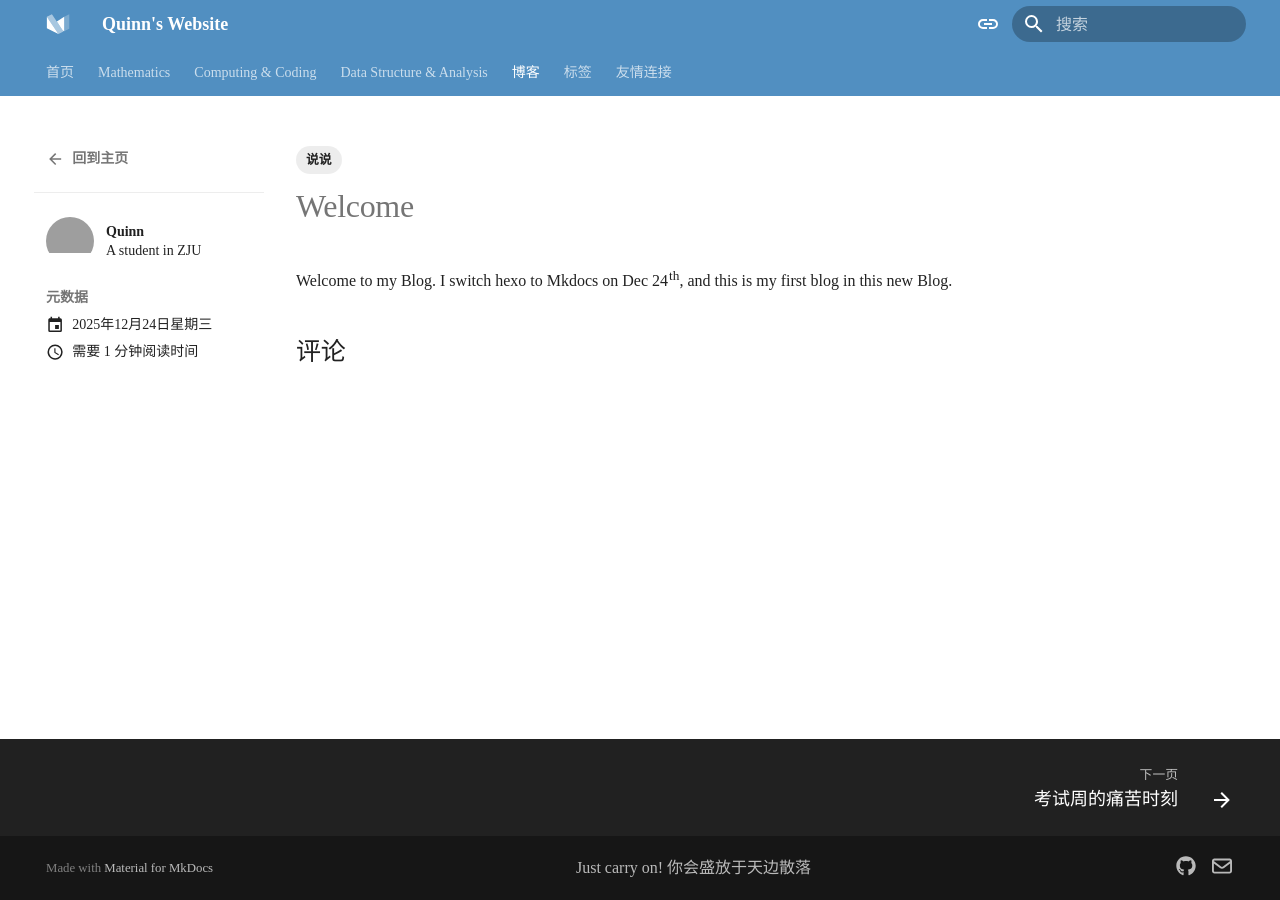
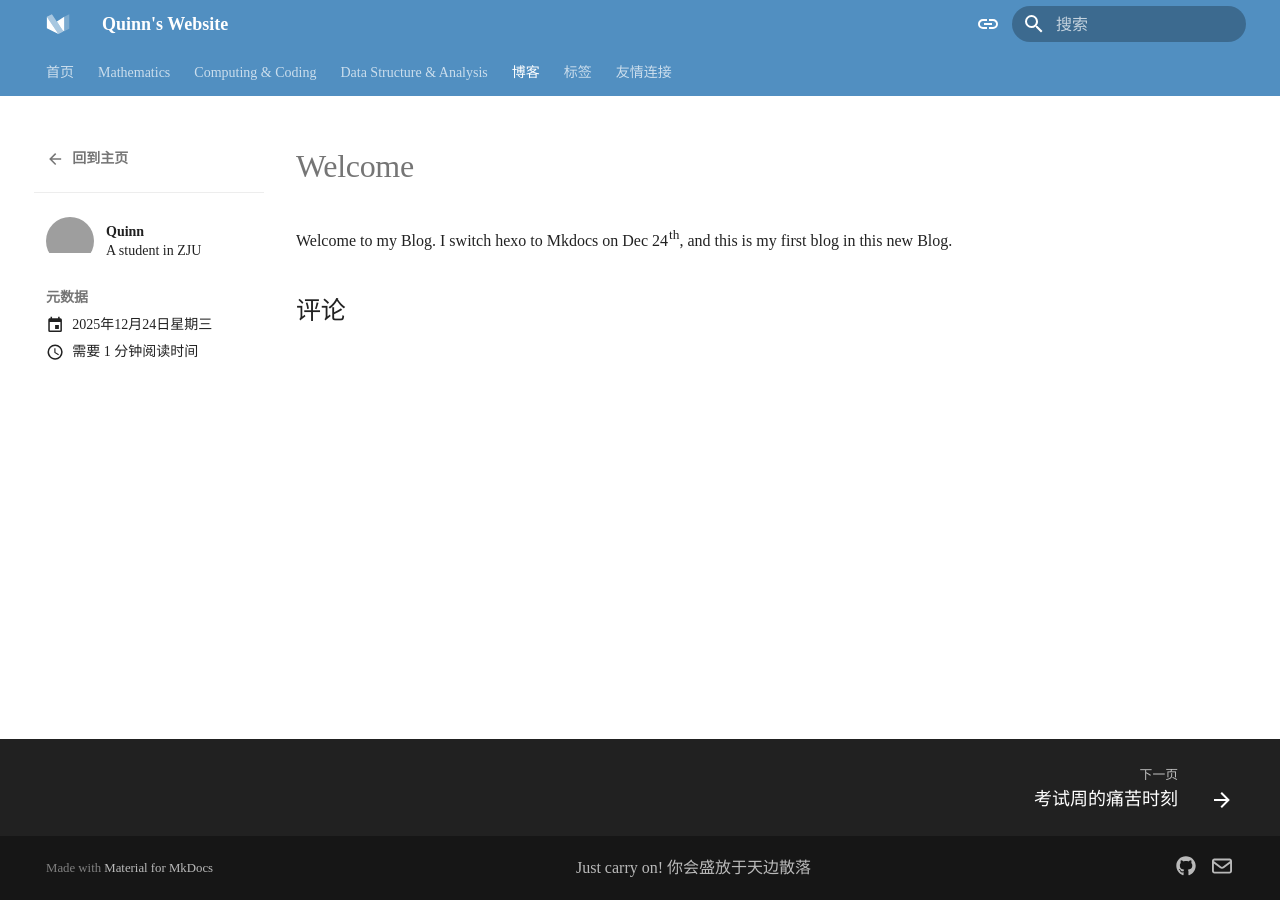
Before and after one commit to Quinn-DJ/quinn-dj.github.io, an MkDocs documentation site: the page built from docs/blog/posts/hello-world.md, in a window 1280 px wide. Built offline with MkDocs 1.6.1 and Material for MkDocs 9.7.7, drawn with Linux system fonts in a browser that asks for light colours; comment, search, counter and statistics services are not loaded; a style sheet for code colours, icons or effects is not loaded; grey boxes are pictures that could not be loaded.

Commit message:
删除标签 说说

```diff
--- a/docs/blog/posts/hello-world.md
+++ b/docs/blog/posts/hello-world.md
@@ -3,8 +3,6 @@ title: Hello World
 authors: [Quinn]
 comments: true
 date: 2025-12-24
-tags:
-  - 说说
 ---
 
 # Welcome
```
Also changed, not shown: docs/blog/posts/26-01-09.md (+0 -2 lines).
